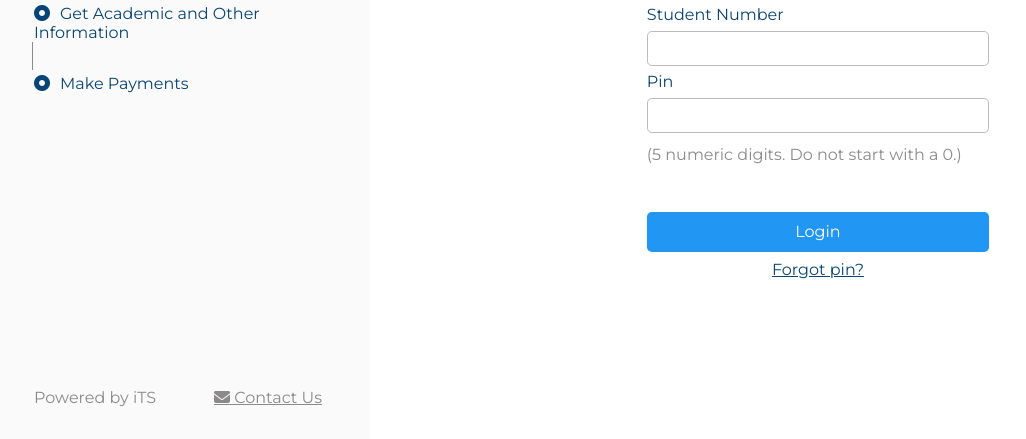
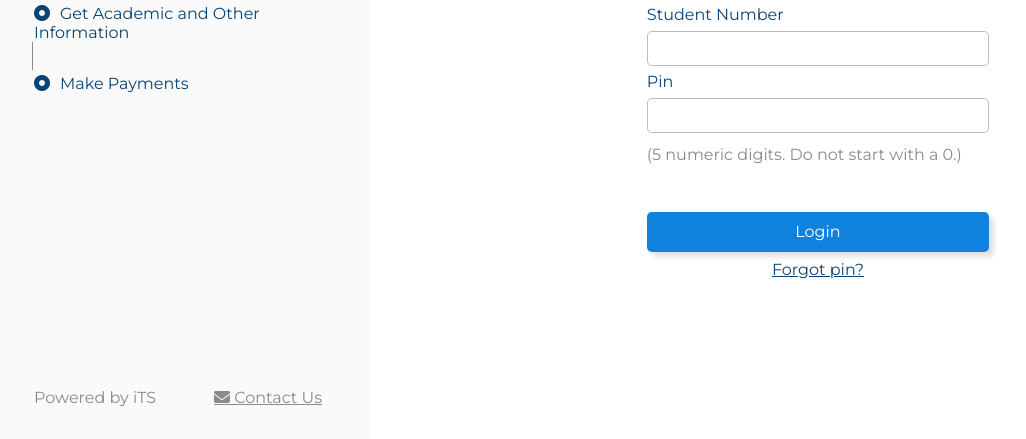
Before and after one commit to baabashinelle/MIS-login, a plain HTML site: page index.html in a window 1280 px wide. In both pictures the pointer is over the button "Login". Shown: the part 361-800 px from the top of the page, without its empty margins (14-1040 px from the left). Drawn offline with Linux system fonts and the light colour scheme.

Commit message:
add box shadow for login button

```diff
--- a/styles.css
+++ b/styles.css
@@ -117,6 +117,10 @@ body {
   font-family: "Montserrat", sans-serif;
   cursor: pointer;
 }
+.container__login-btn:hover{
+  background-color: rgb(15, 129, 223);
+  box-shadow: 5px 5px 5px rgb(227, 223, 223);
+}
 .container__link {
   text-align: center;
   padding-block: 0.5em;
```
